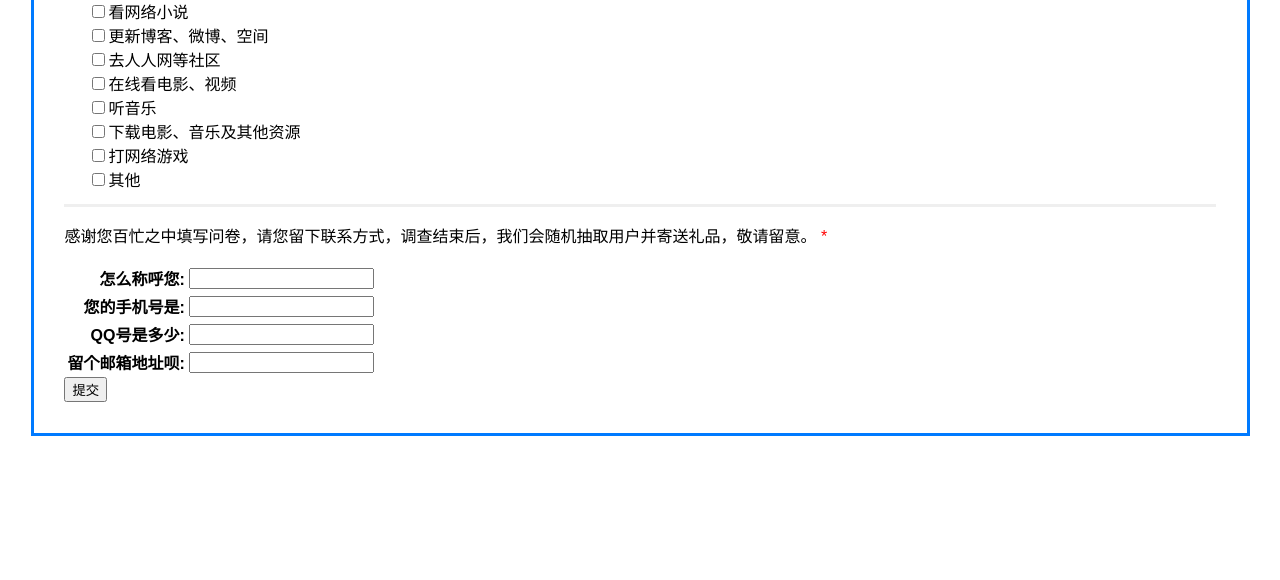
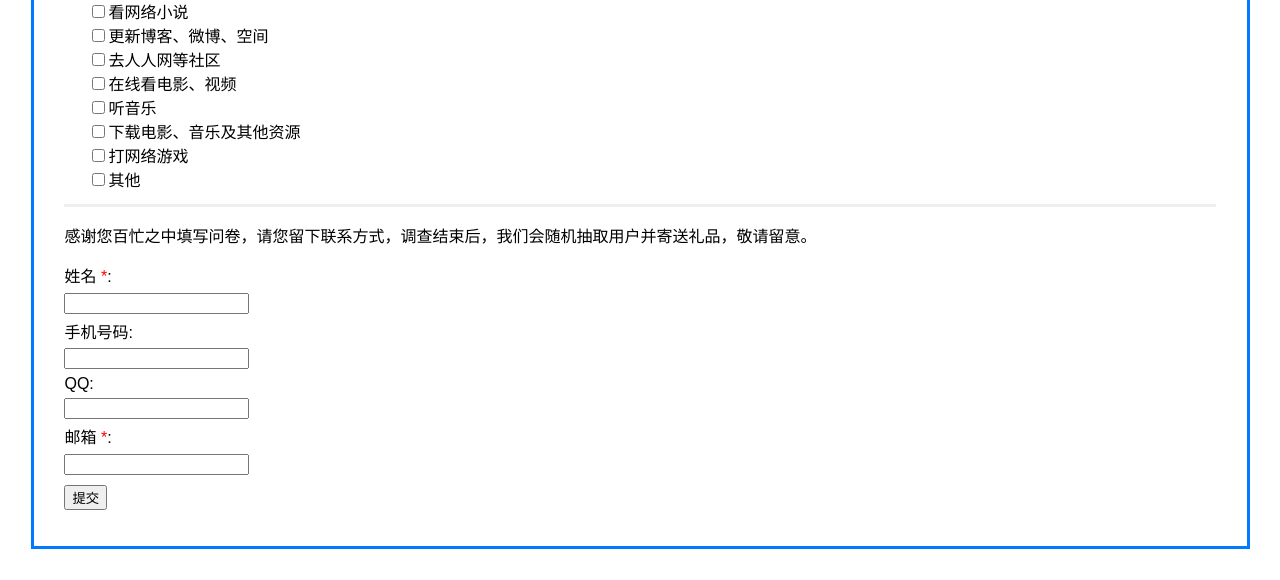
Before and after one commit to jionghuming/qsProj, a PHP site: page /q2.php in a window 1280 px wide. Shown: the part 849-1429 px from the top of the page. Before the commit the page ends 1285 px from the top, so only its background shows below. Run offline with PHP 8.4, Linux system fonts and the light colour scheme.

Commit message:
v1.5 bugs: modify "part3" to "ele.parentNode"
updates:
user contact form changes

```diff
--- a/qsFront/q.css
+++ b/qsFront/q.css
@@ -36,12 +36,14 @@ div.need_check {
     color: red;
     margin-top: 1em;
 }
+div#part3 input{
+    margin: 0.4em 0;
+}
 div.img {
     margin-left: auto;
     margin-right: auto;
     max-width: 100%;
 }
-
 font.bold {
     font-size: 1.5em;
     font-weight: 900;
--- a/qsFront/q.js
+++ b/qsFront/q.js
@@ -92,7 +92,7 @@ function check_form(name)
         {
             if(ele.value == '' && (ele.name != 'mobile' && ele.name != 'qq'))
             {
-                addElement(part3,"请认真填写您的联系方式，我们会通过您留下的联系方式联系您！");
+                addElement(ele.parentNode,"请认真填写您的联系方式，我们会通过您留下的联系方式联系您！");
                 ele.focus();
                 return false;
             }
@@ -102,30 +102,6 @@ function check_form(name)
         }
     }
     pushData(results)
-    return true;
-}
-
-function checkContact(name)
-{
-    var forms = document.getElementsByName(name);
-    var elements = forms[0];
-
-    var results= new Array();
-    for(var i=0;i<elements.length;i++)
-    {
-        var ele = elements[i];
-        if(ele.type == 'text')
-        {
-            if(ele.value == '')
-            {
-                alert("最后一步，请认真填写您的联系方式，我们会通过您留下的联系方式寄送礼品");
-                ele.focus();
-                return false;
-            }
-            results[ele.name] = ele.value;
-        }
-    }
-    pushData(results);
     return true;
 }
 
--- a/qsFront/q2.php
+++ b/qsFront/q2.php
@@ -1,12 +1,3 @@
-<?php
-session_start();
-
-if(isset($_SESSION["imei"]))
-{
-    echo $_SESSION["imei"];
-}
-?>
-
 <html>
 <head>
 <meta http-equiv="Content-Type" content="text/html; charset=utf-8" />
@@ -117,30 +108,20 @@ if(isset($_SESSION["imei"]))
 
 <div id='last'>
 <p>
-感谢您百忙之中填写问卷，请您留下联系方式，调查结束后，我们会随机抽取用户并寄送礼品，敬请留意。<span style="color:red;"> *</span>
+感谢您百忙之中填写问卷，请您留下联系方式，调查结束后，我们会随机抽取用户并寄送礼品，敬请留意。
 </p>
 </div>
 
 <div id='part3'>
 
-<table>
-<tr>
-<th align='right'>怎么称呼您: </th>
-<td><input type='text' name='name'/></td>
-</tr>
-<tr>
-<th align='right'>您的手机号是: </th>
-<td><input type='text' name='mobile'/></td>
-</tr>
-<tr>
-<th align='right'>QQ号是多少: </th>
-<td><input type='text' name='qq'/></td>
-</tr>
-<tr>
-<th align='right'>留个邮箱地址呗: </th>
-<td><input type='text' name='email'/></td>
-</tr>
-</table>
+姓名<span style="color:red;"> *</span>:<br />
+<input type='text' name='name'/><br />
+手机号码:<br />
+<input type='text' name='mobile'/><br />
+QQ:<br />
+<input type='text' name='qq'/><br />
+邮箱<span style="color:red;"> *</span>:<br />
+<input type='text' name='email'/></tr><br />
 
 <div class='button'>
 <input type='submit' value='提交'  />
@@ -148,7 +129,6 @@ if(isset($_SESSION["imei"]))
 
 </div>  <!-- Part3 -->
 
-
 </div>
 
 </body>
```
